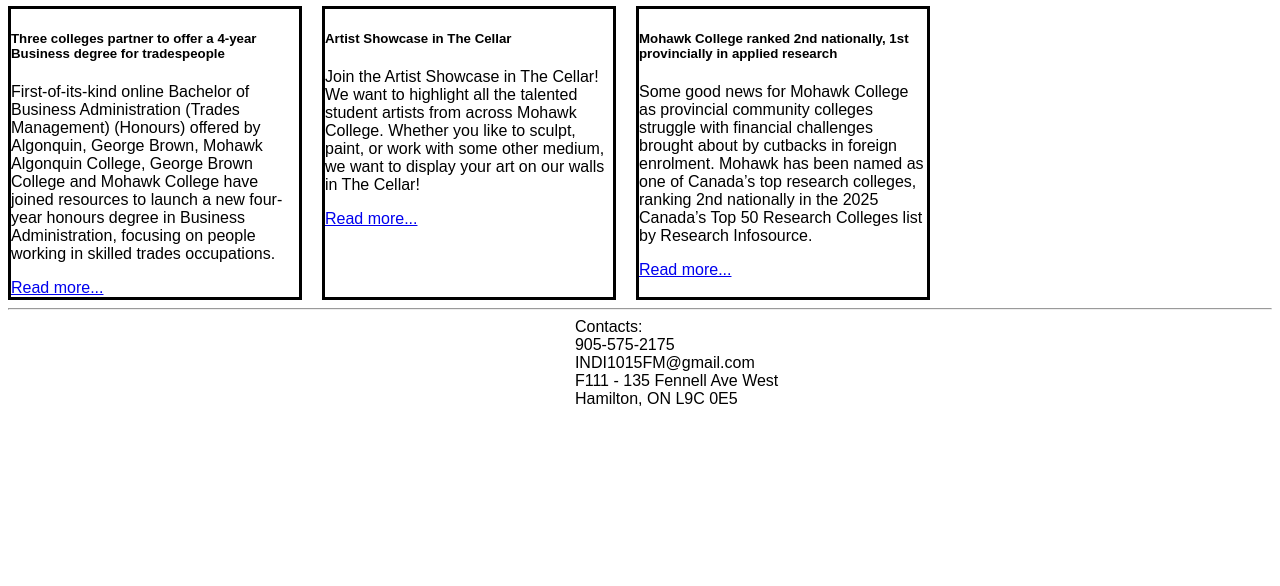
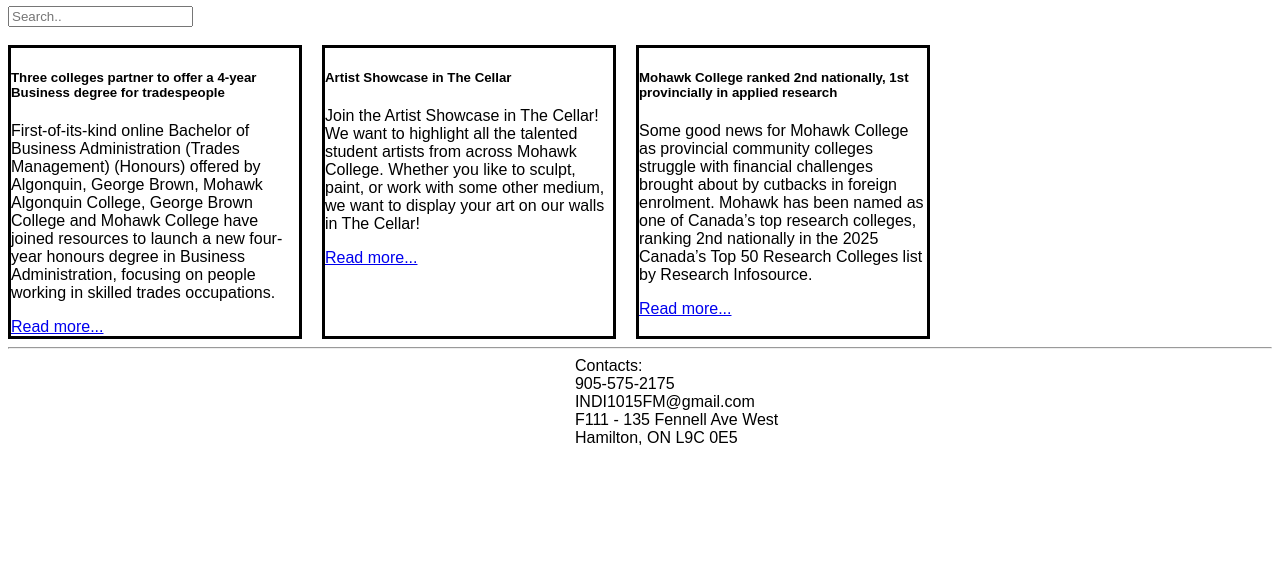
Before and after one commit to LiamMcD325/DTF-Assignment-2, a plain HTML site: page news.html in a window 1280 px wide. Shown: the part 214-800 px from the top of the page. Drawn offline with Linux system fonts and the light colour scheme.

Commit message:
Added search

```diff
--- a/news.html
+++ b/news.html
@@ -36,6 +36,9 @@
             <main id="main" style="display: inline-block; ">
 
                 <h1>College events & news:</h1>
+                <input type="text" placeholder="Search..">
+                <br />
+                <br />
                 <div style="display: flex; justify-content: center; gap: 20px; margin: auto;">
                     <div id="card" class="card" style="width: 18rem;">
                         <div class="card-body">
@@ -70,7 +73,7 @@
                                 Some good news for Mohawk College as provincial community colleges
                                 struggle with financial challenges brought about by cutbacks in foreign
                                 enrolment. Mohawk has been named as one of Canada’s top research colleges,
-                                 ranking 2nd nationally in the 2025 Canada’s Top 50 Research Colleges list
+                                ranking 2nd nationally in the 2025 Canada’s Top 50 Research Colleges list
                                 by Research Infosource.
                             </p>
                             <a href="#" class="btn btn-primary">Read more...</a>
```
Also changed, not shown: 1 other file.
